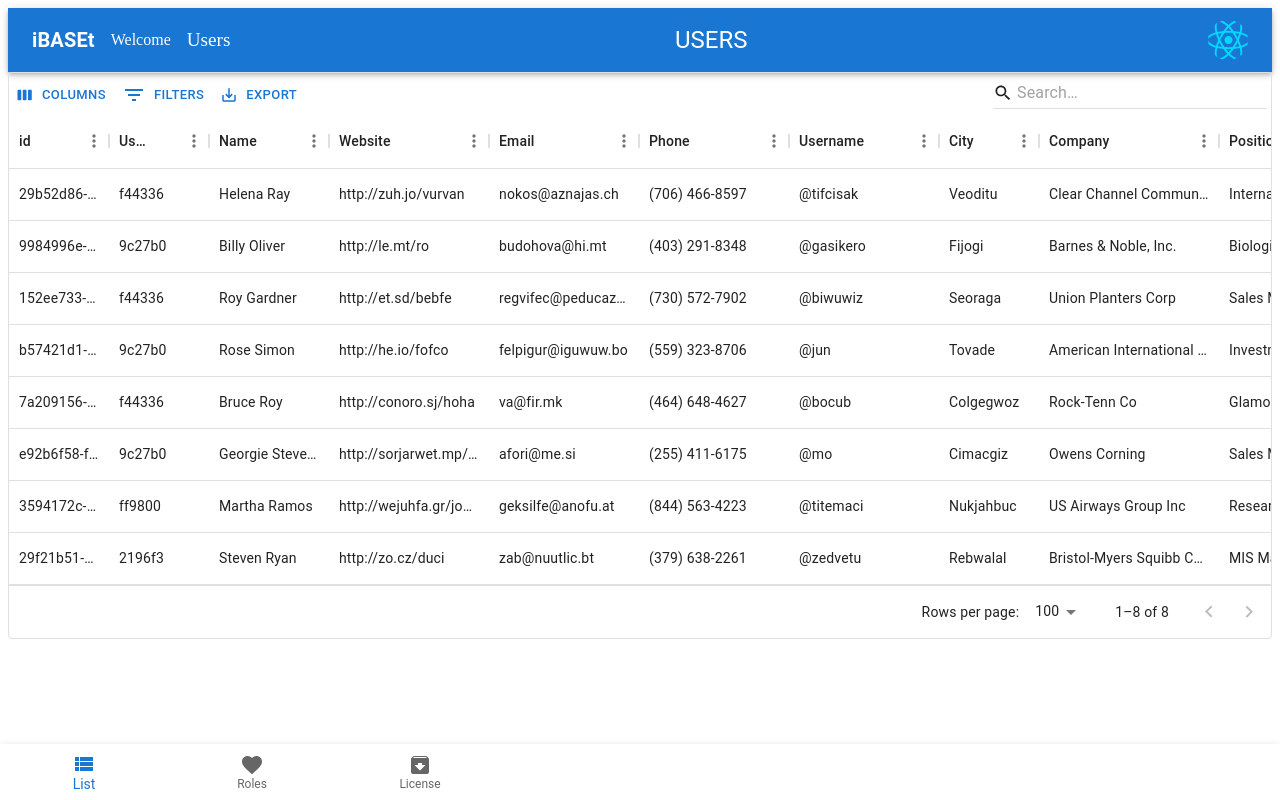
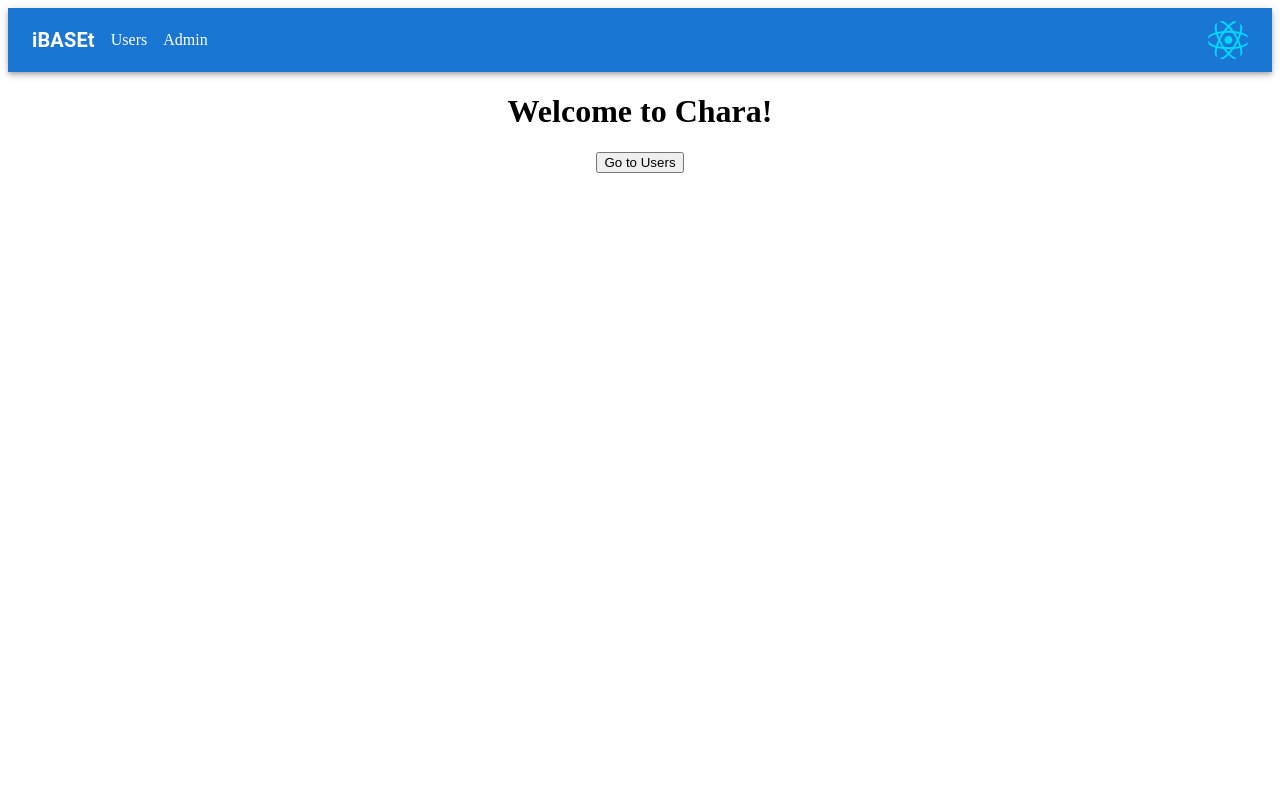
Before and after one commit to Satosh-J/react-redux-saga-training-course, a React (Vite) app: page / in a window 1280 px wide. Built offline with nearby package versions, Linux system fonts and the light colour scheme.

Commit message:
Complete day 3 content

```diff
--- a/src/App.tsx
+++ b/src/App.tsx
@@ -1,14 +1,12 @@
 import './App.css'
 import NavBar from './components/Navbar'
-import Tabs from './components/Tabs'
-import UsersList from './components/UsersList'
+import { Outlet } from 'react-router-dom';
 
 function App() {
   return (
     <>
       <NavBar />
-      <UsersList />
-      <Tabs />
+      <Outlet />
     </>
   )
 }
--- a/src/Routes.tsx
+++ b/src/Routes.tsx
@@ -1,29 +1,34 @@
+import { lazy, Suspense } from 'react';
 import {
     createBrowserRouter,
     RouterProvider,
 } from 'react-router-dom';
-import { WelcomePage } from './pages/Welcome';
+import { WelcomePage } from './pages/WelcomePage';
+import { UsersPage } from './pages/Users';
 import App from './App';
-import { UsersPage } from './pages/Users';
 import UsersList from './components/UsersList';
 import UserRoles from './components/UserRoles';
 import UserLicenses from './components/UserLicenses';
+import { ErrorPage } from './pages/ErrorPage';
+
+const AdminPage = lazy(() => import('./pages/AdminPage'))
 
 const router = createBrowserRouter([
     {
-        path: 'welcome',
+        path: '/',
+        element: <App />,
+        errorElement: <ErrorPage />,
+        children: [
+            {
+                index: true,
                 element: <WelcomePage />,
             },
             {
-        path: '/',
-        element: <App />,
-    },
-    {
-        path: '/users',
+                path: 'users',
                 element: <UsersPage />,
                 children: [
                     {
-                path: 'list',
+                        index: true,
                         element: <UsersList />
                     },
                     {
@@ -35,7 +40,21 @@ const router = createBrowserRouter([
                         element: <UserLicenses />
                     },
                 ]
+            },
+            {
+                path: 'admin',
+                element: (
+                    <Suspense
+                        fallback={
+                            <p>Loading ...</p>
                         }
+                    >
+                        <AdminPage />
+                    </Suspense>
+                )
+            }
+        ]
+    },
 ]);
 
 export function Routes() {
--- a/src/components/Navbar.tsx
+++ b/src/components/Navbar.tsx
@@ -11,7 +11,7 @@ import Tooltip from '@mui/material/Tooltip';
 import MenuItem from '@mui/material/MenuItem';
 
 // Import for react router links
-import { NavLink } from 'react-router-dom';
+import { Link, NavLink } from 'react-router-dom';
 
 import avatar from '../assets/react.svg'
 
@@ -36,8 +36,6 @@ function NavBar() {
           <Typography
             variant="h6"
             noWrap
-            component="a"
-            href="#app-bar-with-responsive-menu"
             sx={{
               mr: 2,
               fontWeight: 700,
@@ -45,25 +43,16 @@ function NavBar() {
               textDecoration: 'none',
             }}
           >
-            iBASEt
+            <Link to=""
+              style={{ textDecoration: 'none', color: 'inherit' }}
+            >
+              iBASEt
+            </Link>
           </Typography>
 
           <Box flexGrow={0} gap={2} display={'flex'} justifyContent={'center'} alignItems={'center'} >
-
             <NavLink
-              to="welcome"
-              style={({ isActive }) => {
-                return {
-                  textDecoration: 'none',
-                  color: 'white',
-                  ...(isActive && { fontSize: '1.2rem' })
-                }
-              }}
-            >
-              Welcome
-            </NavLink>
-            <NavLink
-              to="/"
+              to="/users"
               style={({ isActive }) => {
                 return {
                   textDecoration: 'none',
@@ -74,22 +63,20 @@ function NavBar() {
             >
               Users
             </NavLink>
+            <NavLink
+              to="/admin"
+              style={({ isActive }) => {
+                return {
+                  textDecoration: 'none',
+                  color: 'white',
+                  ...(isActive && { fontSize: '1.2rem' })
+                }
+              }}
+            >
+              Admin
+            </NavLink>
           </Box>
           <Box flexGrow={1}>
-            <Typography
-              variant="h5"
-              noWrap
-              textTransform={'uppercase'}
-              component="a"
-              href="#app-bar-with-responsive-menu"
-              sx={{
-                mr: 2,
-                color: 'inherit',
-                textDecoration: 'none',
-              }}
-            >
-              Users
-            </Typography>
           </Box>
 
           <Box sx={{ flexGrow: 0 }}>
--- /dev/null
+++ b/src/pages/AdminPage.tsx
@@ -0,0 +1,8 @@
+export default function AdminPage() {
+    return (
+        <>
+            <h1>Admin Panel</h1>
+            <p>You should't come here often because I am Lazy! 🤣</p>
+        </>
+    );
+}
--- /dev/null
+++ b/src/pages/ErrorPage.tsx
@@ -0,0 +1,22 @@
+import { useRouteError } from "react-router-dom";
+
+export function ErrorPage() {
+    const error = useRouteError();
+
+    function isError(error: any): error is { statusText: string } {
+        return "statusText" in error;
+    }
+
+    return (
+        <>
+            <h1>
+                Sorry, an error has occurred
+            </h1>
+            {isError(error) && (
+                <p>
+                    {error.statusText}
+                </p>
+            )}
+        </>
+    );
+}
--- a/src/pages/Users.tsx
+++ b/src/pages/Users.tsx
@@ -3,11 +3,14 @@ import { NavLink, Outlet } from 'react-router-dom'
 
 export function UsersPage() {
   return (
-    <div>
-      <nav>
-        <NavLink to="list" >List</NavLink>
+    <div >
+      <nav style={{
+        display: 'flex',
+        gap: 5
+      }}>
+        <NavLink to="" >List</NavLink>
         <NavLink to="role" >Role</NavLink>
-        <NavLink to="license"  >License</NavLink>
+        <NavLink to="license" >License</NavLink>
       </nav>
       <Outlet />
     </div>
--- a/src/pages/Welcome.tsx
+++ /dev/null
@@ -1,27 +0,0 @@
-import reactLogo from '../assets/react.svg'
-import viteLogo from '/vite.svg'
-import '../App.css'
-
-export function WelcomePage() {
-    return (
-        <>
-        <div>
-          <a href="https://vitejs.dev" target="_blank">
-            <img src={viteLogo} className="logo" alt="Vite logo" />
-          </a>
-          <a href="https://react.dev" target="_blank">
-            <img src={reactLogo} className="logo react" alt="React logo" />
-          </a>
-        </div>
-        <h1>Welcome to Chara!</h1>
-        <div className="card">
-          <p>
-            Edit <code>src/App.tsx</code> and save to test HMR
-          </p>
-        </div>
-        <p className="read-the-docs">
-          Click on the Vite and React logos to learn more
-        </p>
-      </>
-    );
-  }
--- /dev/null
+++ b/src/pages/WelcomePage.tsx
@@ -0,0 +1,18 @@
+// Welcome.tsx
+import { useNavigate } from 'react-router-dom';
+import '../App.css'
+
+export function WelcomePage() {
+
+  const navigate = useNavigate();
+
+  const handleBtnClick = () => {
+    navigate('/users')
+  }
+  return (
+    <>
+      <h1>Welcome to Chara!</h1>
+      <button onClick={handleBtnClick}>Go to Users</button>
+    </>
+  );
+}
```
Lines whose indentation alone changed are shown as unchanged.
